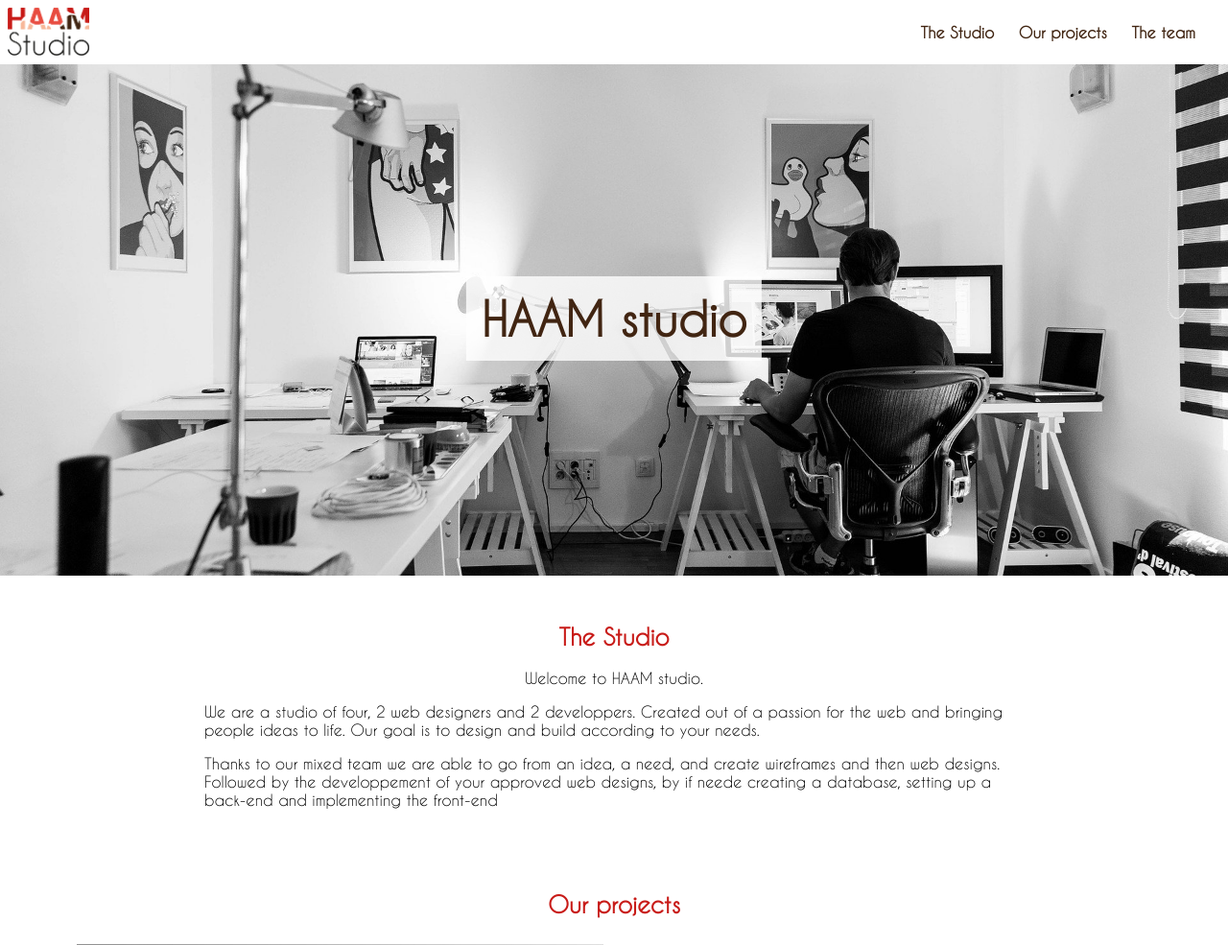
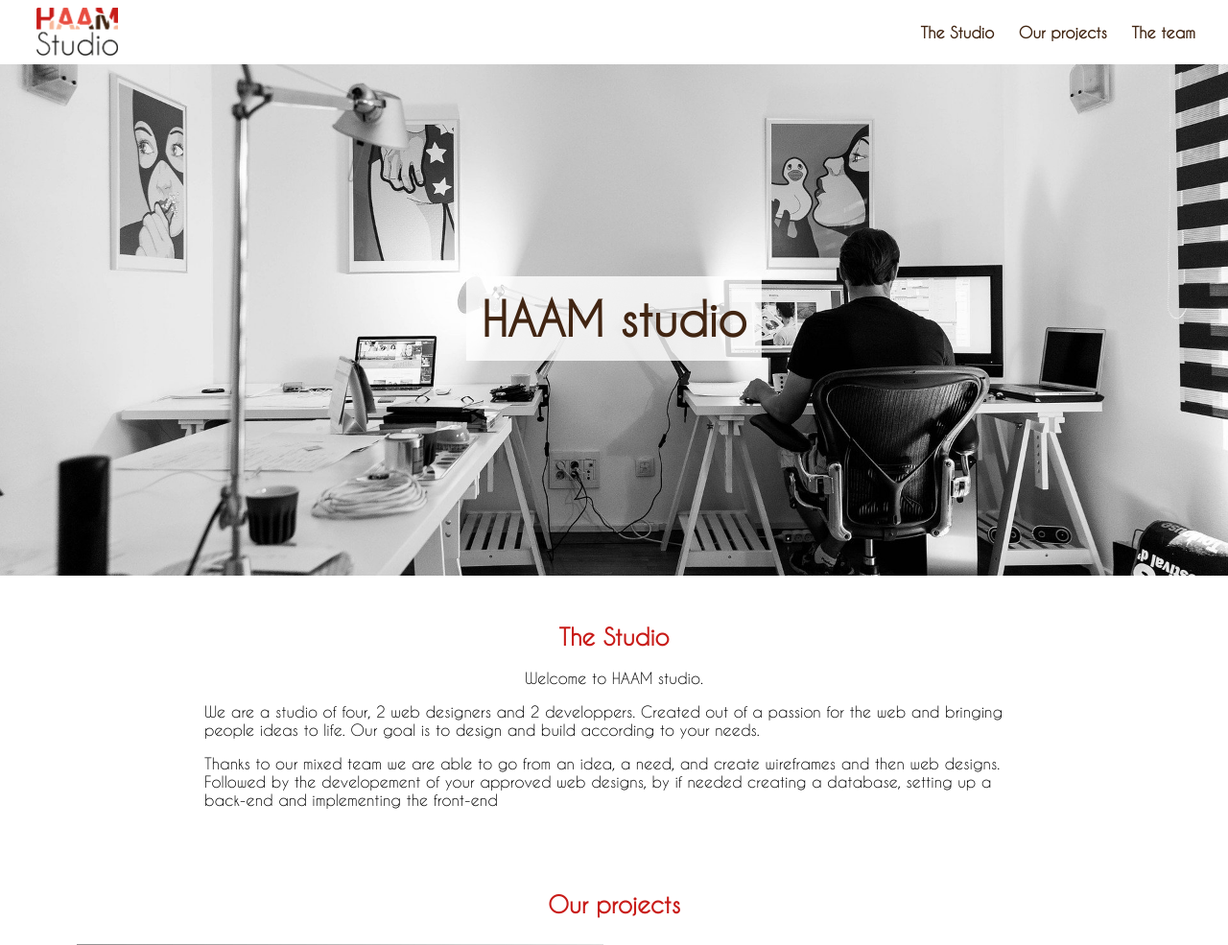
Before and after one commit to AxelBrn/haam_studio, a PHP site: page / in a window 1280 px wide. Shown: the top 985 px of the page at 96% size. Run offline with PHP 8.4, Linux system fonts and the light colour scheme.

Commit message:
Typo errors haam studio, moves logo slightly right

```diff
--- a/agency_website/index.html
+++ b/agency_website/index.html
@@ -34,7 +34,7 @@
             <p style="text-align:center">Welcome to HAAM studio.</p>
             <div style="width:70%;margin:0 auto;" >
                 <p>We are a studio of four, 2 web designers and 2 developpers. Created out of a passion for the web and bringing people ideas to life. Our goal is to design and build according to your needs.</p>
-                <p>Thanks to our mixed team we are able to go from an idea, a need, and create wireframes and then web designs. Followed by the developpement of your approved web designs, by if neede creating a database, setting up a back-end and implementing the front-end</p>
+                <p>Thanks to our mixed team we are able to go from an idea, a need, and create wireframes and then web designs. Followed by the developement of your approved web designs, by if needed creating a database, setting up a back-end and implementing the front-end</p>
             </div>
 
         </div>
--- a/agency_website/public/css/style.css
+++ b/agency_website/public/css/style.css
@@ -50,6 +50,7 @@
   background-position: left top;
   background-repeat: no-repeat;
   background-size: contain;
+  margin-left:30px;
 }
 .navigation nav{
   text-align:right;
```
